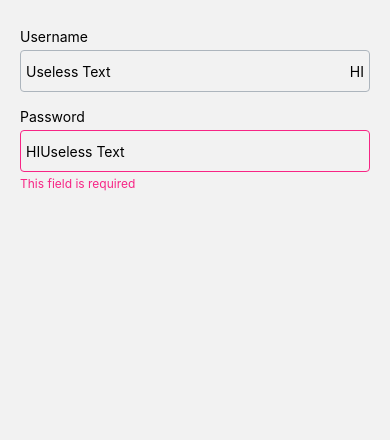
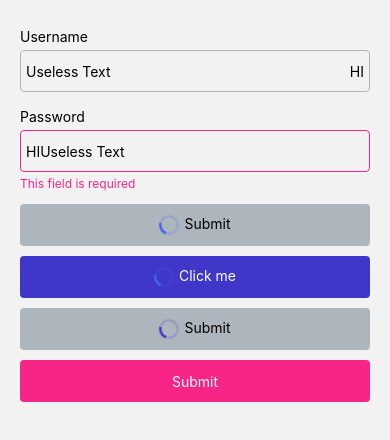
Before and after one commit to avardag/rn_login_register, a React Native app: screen / in a window 390 px wide. Shown: the top 440 px of the page. Built offline with nearby package versions, Linux system fonts and the light colour scheme.

Commit message:
add custom button compt

```diff
--- /dev/null
+++ b/src/components/common/Container/CustomButton/index.js
@@ -0,0 +1,44 @@
+import React from 'react';
+import {ActivityIndicator, Text, TouchableOpacity, View} from 'react-native';
+import colors from '../../../../assets/theme/colors';
+import styles from './styles';
+
+export default function CustomButton({
+  title,
+  loading,
+  disabled,
+  primary,
+  secondary,
+  danger,
+  onPress,
+}) {
+  const getBgColor = () => {
+    if (disabled) return colors.grey;
+    if (primary) return colors.primary;
+    if (secondary) return colors.secondary;
+    if (danger) return colors.danger;
+  };
+  return (
+    <TouchableOpacity
+      disabled={disabled}
+      onPress={onPress}
+      style={[styles.wrapper, {backgroundColor: getBgColor()}]}>
+      <View style={styles.loaderSection}>
+        {loading && (
+          <ActivityIndicator
+            color={primary ? colors.secondary : colors.primary}
+          />
+        )}
+        {title && (
+          <Text
+            style={{
+              color: disabled ? 'black' : colors.white,
+              paddingLeft: loading ? 5 : 0,
+            }}>
+            {title}
+          </Text>
+        )}
+      </View>
+    </TouchableOpacity>
+  );
+}
--- /dev/null
+++ b/src/components/common/Container/CustomButton/styles.js
@@ -0,0 +1,15 @@
+import {StyleSheet} from 'react-native';
+
+export default StyleSheet.create({
+  wrapper: {
+    height: 42,
+    paddingHorizontal: 5,
+    marginVertical: 5,
+    borderRadius: 4,
+    alignItems: 'center',
+    justifyContent: 'space-evenly',
+  },
+  loaderSection: {
+    flexDirection: 'row',
+  },
+});
--- a/src/screens/Login/index.js
+++ b/src/screens/Login/index.js
@@ -1,6 +1,7 @@
 import * as React from 'react';
 import {View, Text} from 'react-native';
 import Container from '../../components/common/Container';
+import CustomButton from '../../components/common/Container/CustomButton';
 import Input from '../../components/common/Container/Input';
 
 export default function Login() {
@@ -22,6 +23,10 @@ export default function Login() {
         iconPosition="left"
         error="This field is required"
       />
+      <CustomButton title="Submit" loading={true} disabled={true} secondary />
+      <CustomButton title="Click me" secondary loading />
+      <CustomButton title="Submit" loading={true} disabled={true} primary />
+      <CustomButton title="Submit" danger />
     </Container>
   );
 }
```
